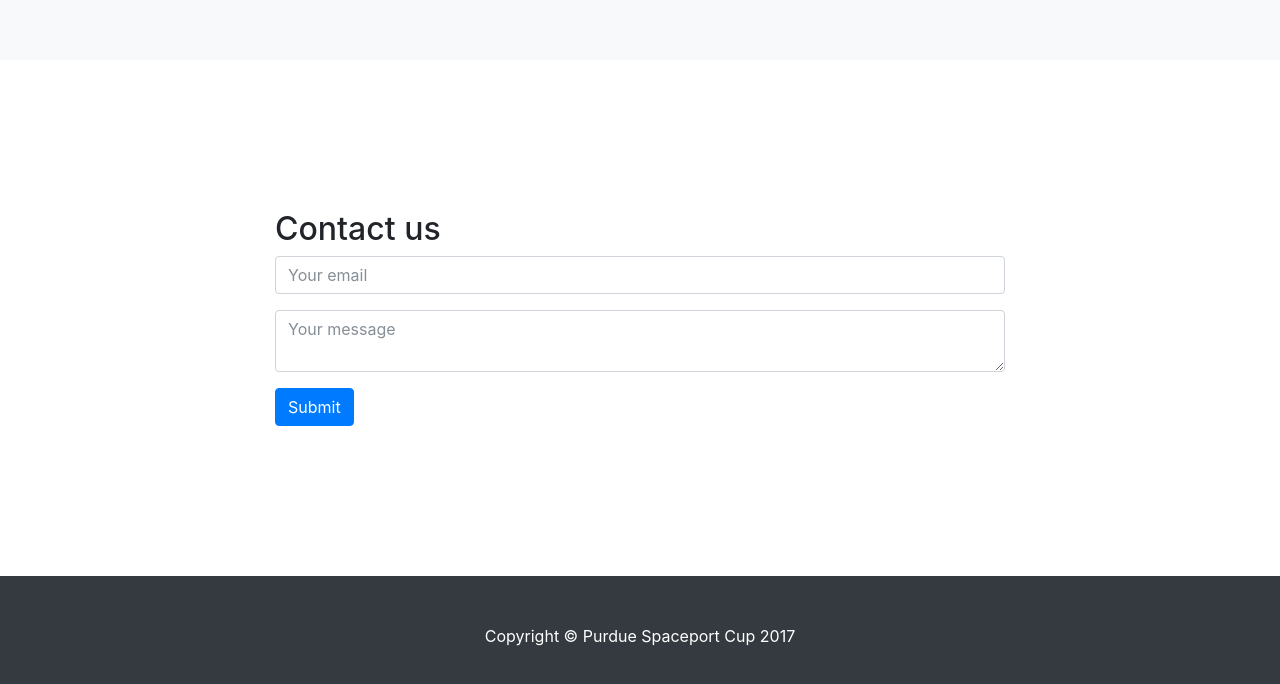
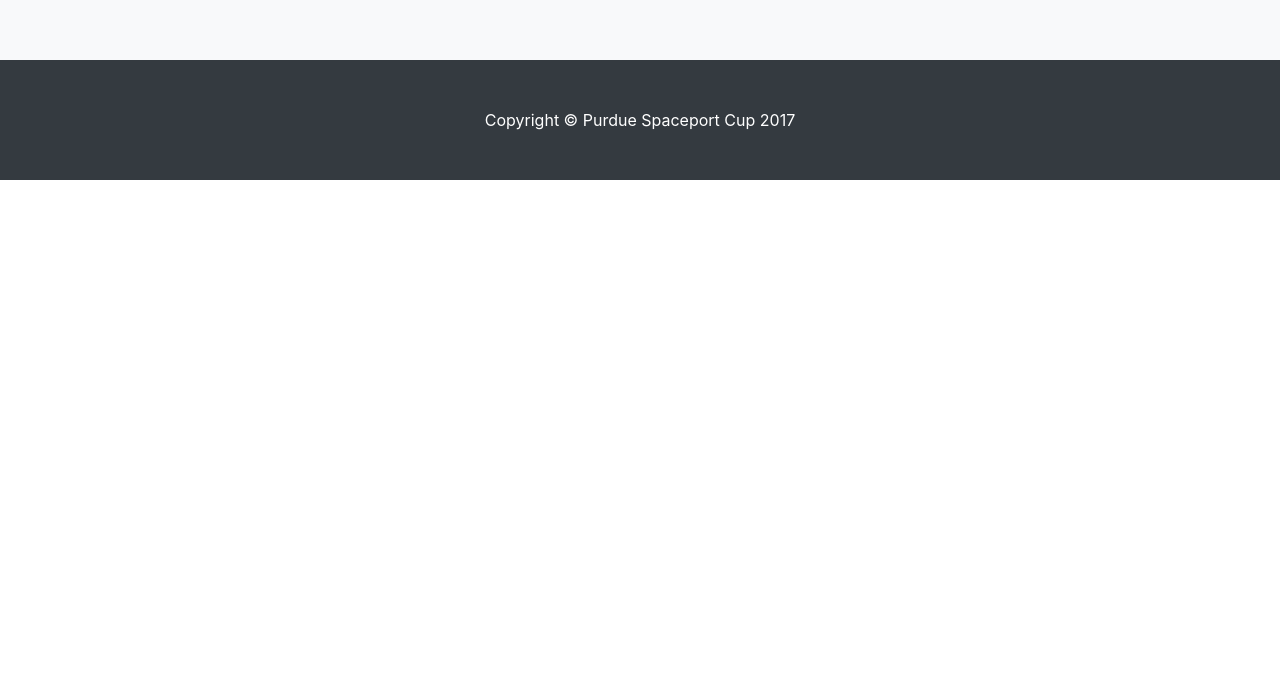
Before and after one commit to CJEnright/Spaceport-cup-site, a website with bundled scripts: page index.html in a window 1280 px wide. Shown: the part 1706-2390 px from the top of the page. After the commit the page ends 1886 px from the top, so only its background shows below. Built offline with nearby package versions, Linux system fonts and the light colour scheme; files whose address does not match are found by name.

Commit message:
removed contact form

```diff
--- a/index.html
+++ b/index.html
@@ -113,25 +113,6 @@
       </div>
     </section>
 
-    <section id="contact">
-      <div class="container">
-        <div class="row">
-          <div class="col-lg-8 mx-auto">
-            <h2>Contact us</h2>
-            <form action="https://formspree.io/enrightcj99@gmail.com" method="POST">
-              <div class="form-group">
-                <input class="form-control" type="email" name="email" placeholder="Your email">
-              </div>
-              <div class="form-group">
-                <textarea class="form-control" name="message" placeholder="Your message"></textarea>
-              </div>
-              <button type="submit" class="btn btn-primary">Submit</button>
-            </form>
-          </div>
-        </div>
-      </div>
-    </section>
-
     <!-- Footer -->
     <footer class="py-5 bg-dark">
       <div class="container">
```
